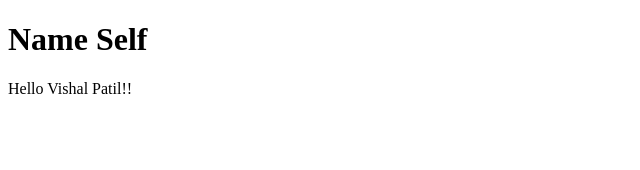
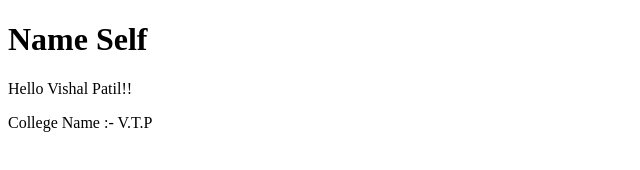
Before and after one commit to osofficial780/Project-2, a plain HTML site: page index.html in a window 1280 px wide. Shown: the whole page, without its empty margins (0-640 px from the left). Drawn offline with Linux system fonts and the light colour scheme.

Commit message:
added in html collegeName

```diff
--- a/index.html
+++ b/index.html
@@ -8,5 +8,6 @@
 <body>
     <h1>Name Self</h1>
     <p>Hello Vishal Patil!!</p>
+    <p>College Name :- V.T.P</p>
 </body>
 </html>
```
